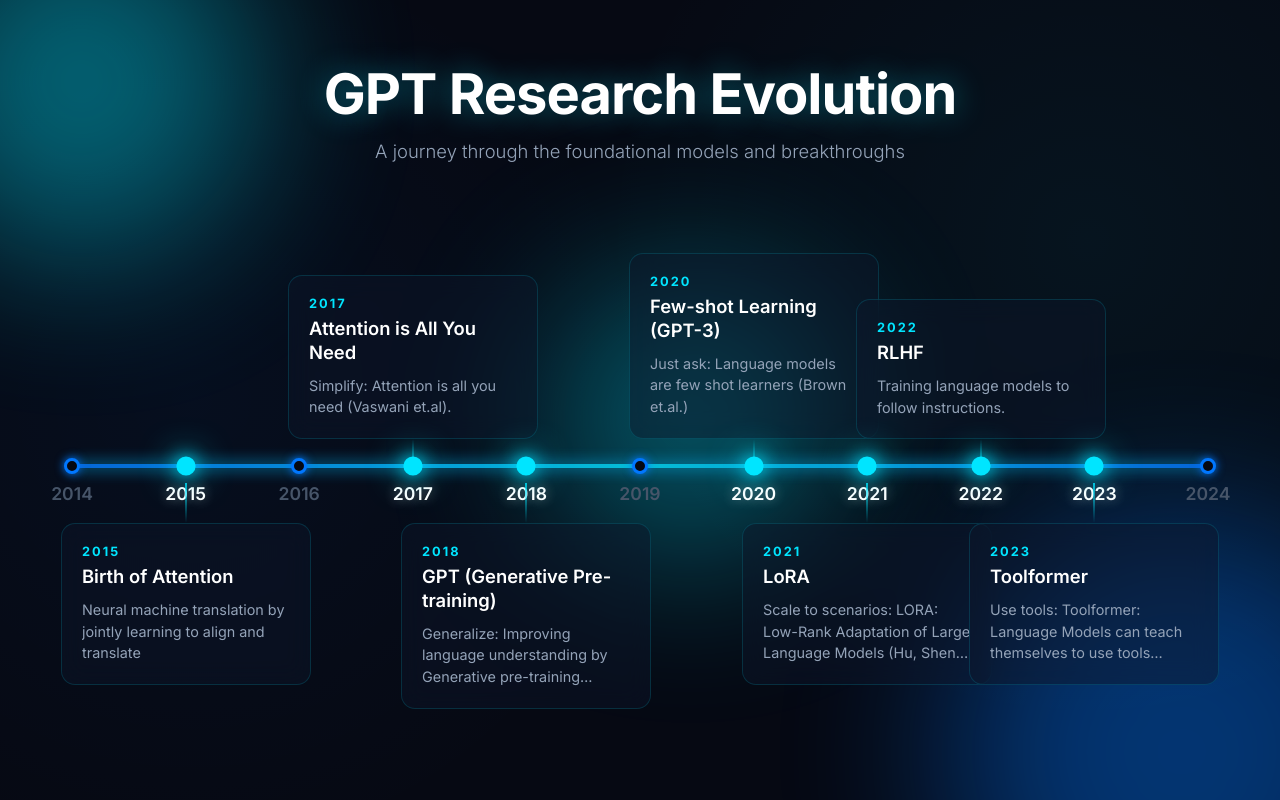
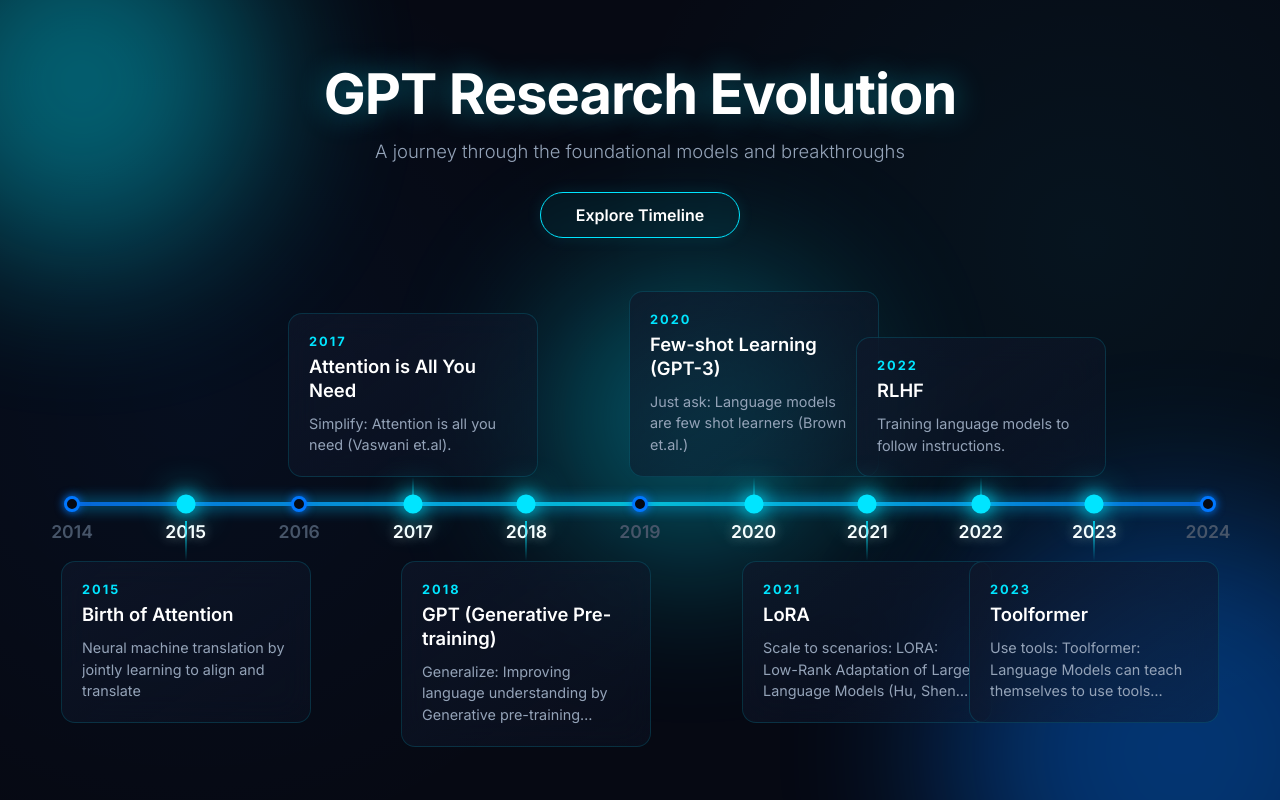
Before and after one commit to Rishi-212005/TimeLine-GPT, a plain HTML site: page index.html in a window 1280 px wide. Drawn offline with Linux system fonts and the light colour scheme.

Commit message:
Enhance UI with gradient cards and smooth scrolling explore button

```diff
--- a/index.html
+++ b/index.html
@@ -19,9 +19,10 @@
     <header class="header">
         <h1>GPT Research Evolution</h1>
         <p>A journey through the foundational models and breakthroughs</p>
+        <button class="explore-btn" id="explore-btn">Explore Timeline</button>
     </header>
 
-    <section class="timeline-container">
+    <section class="timeline-container" id="timeline-section">
         <div class="timeline">
             <!-- Central connecting horizontal lines -->
             <div class="timeline-line-base"></div>
--- a/script.js
+++ b/script.js
@@ -74,4 +74,13 @@ document.addEventListener('DOMContentLoaded', () => {
             closeModal();
         }
     });
+
+    // Smooth Scroll for "Explore Timeline"
+    const exploreBtn = document.getElementById('explore-btn');
+    const timelineSection = document.getElementById('timeline-section');
+    if (exploreBtn && timelineSection) {
+        exploreBtn.addEventListener('click', () => {
+            timelineSection.scrollIntoView({ behavior: 'smooth' });
+        });
+    }
 });
--- a/styles.css
+++ b/styles.css
@@ -67,6 +67,29 @@ body {
     font-size: 1.15rem;
     font-weight: 300;
     color: #94a3b8;
+}
+
+/* Explore Button */
+.explore-btn {
+    margin-top: 30px;
+    padding: 12px 35px;
+    border: 1px solid var(--primary-glow);
+    background: rgba(0, 229, 255, 0.05);
+    color: #ffffff;
+    font-family: 'Inter', sans-serif;
+    font-size: 1rem;
+    font-weight: 600;
+    border-radius: 40px;
+    cursor: pointer;
+    transition: all 0.4s ease;
+    backdrop-filter: blur(5px);
+    box-shadow: 0 0 15px rgba(0, 229, 255, 0.1);
+}
+
+.explore-btn:hover {
+    background: rgba(0, 229, 255, 0.2);
+    box-shadow: 0 0 25px rgba(0, 229, 255, 0.4);
+    transform: translateY(-3px);
 }
 
 /* Base Timeline Layout Constraints */
@@ -230,9 +253,9 @@ body {
 
 /* Glassmorphic Event Card Stylings */
 .card {
-    background: var(--card-bg);
-    backdrop-filter: blur(12px);
-    -webkit-backdrop-filter: blur(12px);
+    background: linear-gradient(145deg, rgba(15, 23, 42, 0.7) 0%, rgba(15, 23, 42, 0.4) 100%);
+    backdrop-filter: blur(16px);
+    -webkit-backdrop-filter: blur(16px);
     border: 1px solid var(--card-border);
     border-radius: 14px;
     padding: 20px;
```
